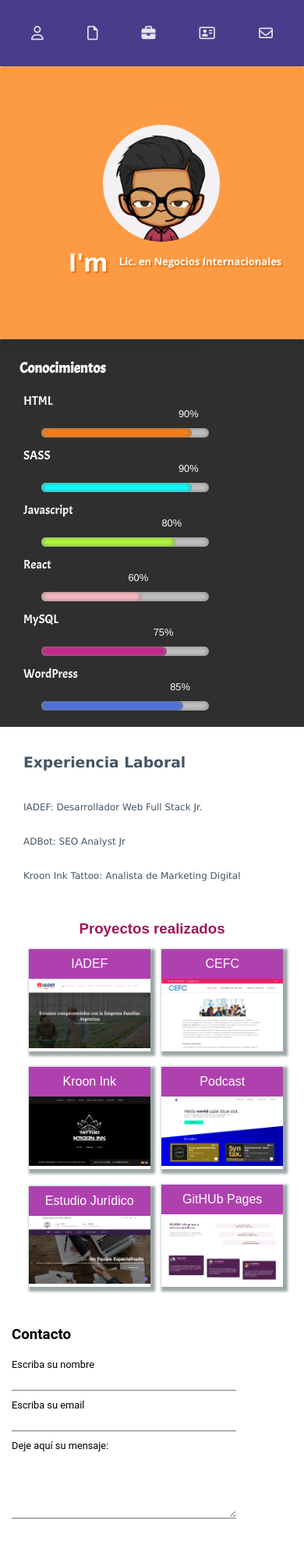
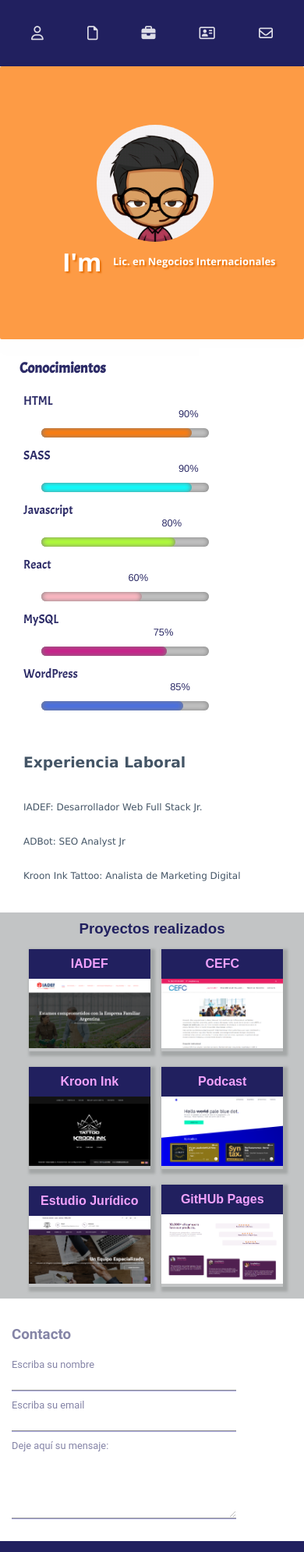
Before and after one commit to ferrucci-je/cv-ferruccije, a plain HTML site: page index.html in a window 390 px wide. Shown: the top 1990 px of the page at 78% size. Drawn offline with nearby package versions, Linux system fonts and the light colour scheme.

Commit message:
Curriculum Vitae - Jonathan Ferrucci

```diff
--- a/_partials/_contact.scss
+++ b/_partials/_contact.scss
@@ -1,8 +1,14 @@
 #contact {
         display: block;
         margin: 20px auto;
+        margin-bottom: 0px;
         padding: 15px;
         font-family: "Roboto", Arial;
+        opacity: 0.55;
+        h3, p {
+            color: #21205f;
+            opacity: 1;
+        }
         div {
             padding-top: 20px;
             input, textarea {
@@ -11,9 +17,10 @@
                 border-top: 0px;
                 border-left: 0px;
                 border-right: 0px;
-                border: 2px #dbdddf;
+                border: 2px #21205f;
                 border-bottom-style: groove;
                 width: 80%;
+                opacity: 0.8;
             }
             p {
                 font-size: 0.80em;
--- a/_partials/_footer.scss
+++ b/_partials/_footer.scss
@@ -8,11 +8,12 @@ h6 {
     padding-top: 5px;
 }
 h6:hover {
-    color: rgb(255, 222, 222);
+    color: #ebee48;
     opacity: 1;
+    cursor: pointer;
 }
     footer {
-          background: #323b40;
+          background: #21205f;
           padding: 17px;
           padding-bottom: 7px;
         ul {
@@ -22,12 +23,12 @@ h6:hover {
             list-style: none;
         }
         i {
-            color: #0096a1;
+            color: rgb(252, 165, 229);
             font-size: 1.6em;
         }
         i:hover {
-            // background-color: #4f585e;
-            color: #0ebac7;
+            color:rgb(255, 143, 225);
             font-size: 1.9em;
+            cursor: pointer;
         }
   }
--- a/_partials/_frame.scss
+++ b/_partials/_frame.scss
@@ -27,7 +27,7 @@
   .center {
     position: absolute;
     top: 50%;
-    left: 62%;
+    left: 60%;
     transform: translate(-50%,-50%);
   }
 
--- a/_partials/_knowledge.scss
+++ b/_partials/_knowledge.scss
@@ -9,17 +9,17 @@ main {
         font-size: 1em;
         display: flex;
         flex-direction: column;
-        background-color: #242424;
+        background-color: white;
         opacity: 0.95;
         font-family: 'Acme', sans-serif;
         label {
             padding: 5px;
-            color: white;
+            color: #21205f;
         }
         h3{
         padding-bottom: 15px;
         opacity: 1;
-        color: white;
+        color: #21205f;
         font-weight: bold;
     }
     progress {
@@ -35,7 +35,7 @@ main {
         position:relative;
         font-family: Helvetica, sans-serif;
         font-size: 0.8em;
-        color: white;
+        color: #21205f;
     }
     progress::-webkit-progress-bar {
         height:12px;
--- a/_partials/_nav.scss
+++ b/_partials/_nav.scss
@@ -1,5 +1,5 @@
 #open-list {
-    background-color: darkslateblue;
+    background-color: #21205f;
     padding: 10px;
     display: none;
     ul{
@@ -20,7 +20,7 @@
     flex-direction: row;
     list-style: none;
     justify-content: space-around;
-    background-color: darkslateblue;
+    background-color: #21205f;
     padding: 12px;
     color: white;
     font-family: Verdana, Geneva, Tahoma, sans-serif;
--- a/_partials/_proyects.scss
+++ b/_partials/_proyects.scss
@@ -1,14 +1,15 @@
 #proyectos {
         font-family: Arial, Helvetica, sans-serif;
         text-align: center;
+        background-color: #afb2b3c1;
         h3 {
             padding: 10px;
-            color: #a01455;
+            color: #21205f;
         }
         div {
             width: 40%;
             height: 100%;
-            box-shadow: 3px 3px 3px 3px #9da8a9;
+            box-shadow: 3px 3px 3px 3px #a4a7a7;
             margin: 5px auto;
             margin-left: 10px;
             margin-bottom: 15px;
@@ -17,13 +18,17 @@
             position: relative;
             display: inline-block;
             p {
-                background-color: rgb(174, 65, 174);
-                color: white;
+                background-color: #21205f;
+                color: rgb(241, 162, 252);
                 padding: 10px;
+                font-weight: bold;
             }
             img {
                 width: 100%;
                 height: 100%;
             }
         }
+        div:hover {
+            opacity: 0.7;
+        }
 }
```
Also changed, not shown: styles.css, 1 other file.
